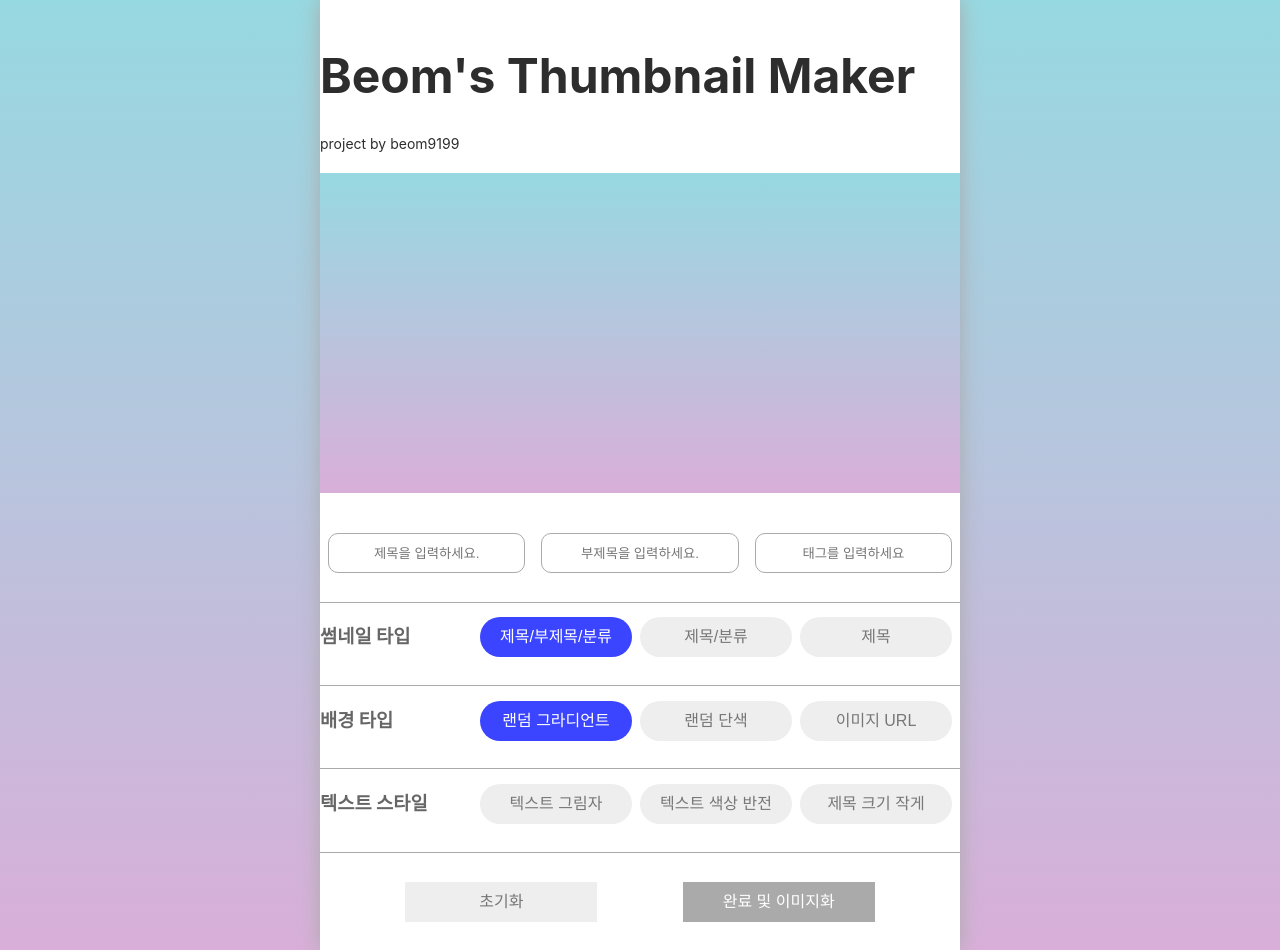
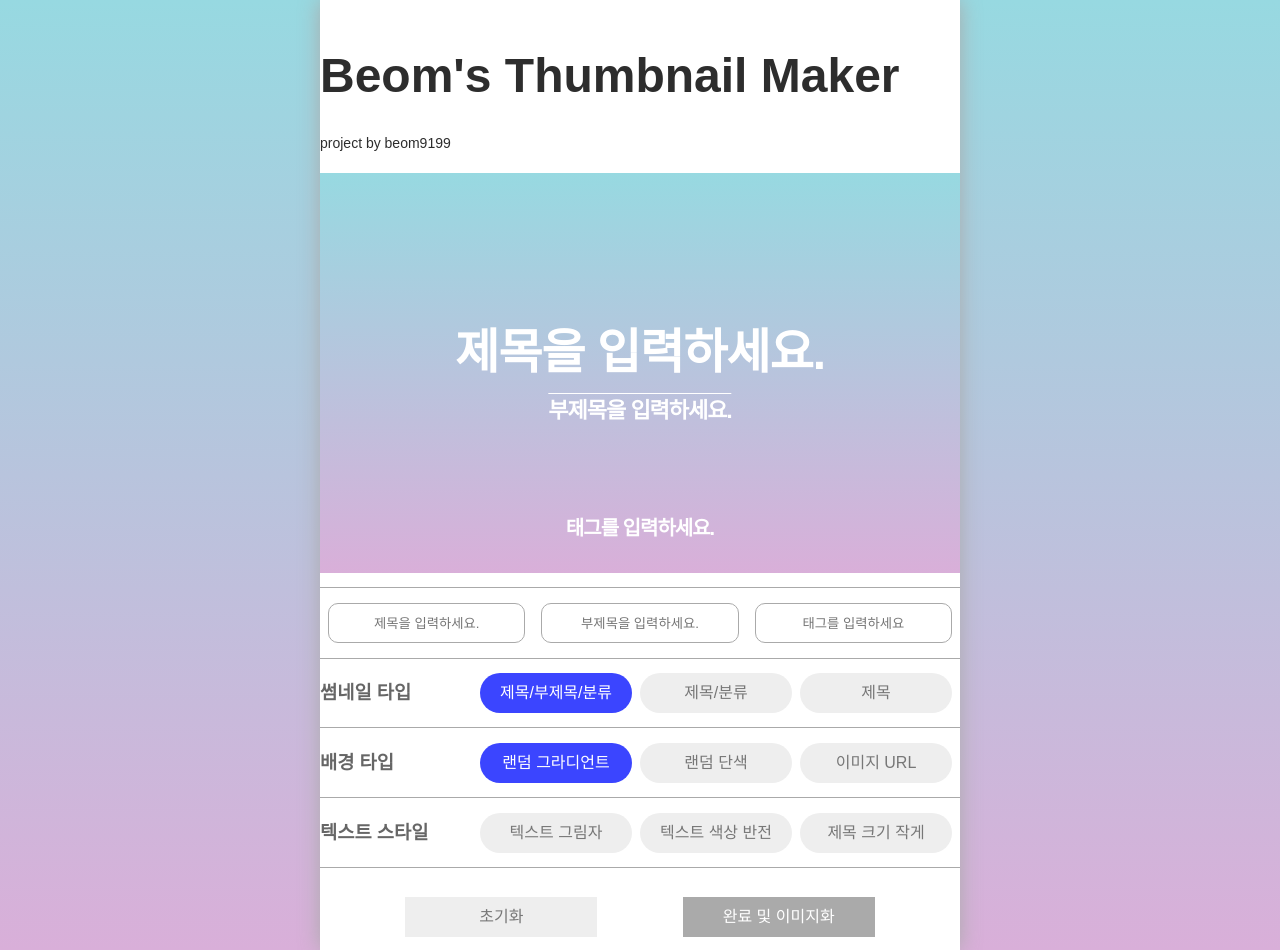
Before and after one commit to rlaqja9199/thumbnail-maker, a React (Create React App) app: page / in a window 1280 px wide. Built offline with nearby package versions, Linux system fonts and the light colour scheme.

Commit message:
화면구성 및 버튼 완료

```diff
--- a/src/App.css
+++ b/src/App.css
@@ -10,6 +10,7 @@ a { text-decoration: none; color: inherit; }
 li { list-style: none;}
 img { vertical-align : top; }
 body {
+  font-family: 'Noto Sans KR', sans-serif;
     font-size: 14px;
     line-height: 1.5;
     color: #2d2d2d;
@@ -125,6 +126,51 @@ button:hover{
 }
 
 
-canvas{
-  margin-bottom: 40px;
+#captureBox {
+  width: 100%;
+  height: 400px;
+  margin-bottom: 30px;
 }
+#thumbnailText {
+  height: 400px;
+  position: relative;
+  text-align: center;
+}
+#thumbTitle{
+  width: 100%;
+  position: absolute;
+  left: 50%;
+  top: 45%;
+  font-size: 48px;
+  font-weight: 600;
+  color: #fff;
+  letter-spacing: -1px;
+}
+#thumbSubTitle{
+  width: auto;
+  position: absolute;
+  left: 50%;
+  top: 60%;
+  font-size: 22px;
+  font-weight: 600;
+  color: #fff;
+  letter-spacing: -1px;
+}
+#thumbSubTitle #subLine {
+  width: 100%;
+  height: 1px;
+}
+#thumbTag {
+  width: 100%;
+  position: absolute;
+  left: 50%;
+  bottom: 5%;
+  font-size: 20px;
+  font-weight: 600;
+  color: #fff;
+  letter-spacing: -1px;
+}
+#textType .selected{
+  background: #3b45ff;
+  color: #fff;
+}
--- a/src/App.js
+++ b/src/App.js
@@ -6,9 +6,12 @@ function App() {
   const [bgColor, setBgColor] = useState();
   const [bgType, setBgType] = useState(1);
   const [thumbType, setThumbType] = useState("1");
-  const [title, setTitle] = useState("");
-  const [subTitle,setSubTitle] = useState("");
-  const [tag, setTag] = useState("");
+  const [title, setTitle] = useState("제목을 입력하세요.");
+  const [subTitle,setSubTitle] = useState("부제목을 입력하세요.");
+  const [tag, setTag] = useState("태그를 입력하세요.");
+  const [fontColor, setFontColor] = useState("#fff");
+  const [textShadow, setTextShadow] = useState("");
+  const [textSize, setTextSize] = useState("1");
   const gradientList = [
   "linear-gradient(45deg, #ff9a9e 0%, #fad0c4 99%, #fad0c4 100%)",
   "linear-gradient(to top, #a18cd1 0%, #fbc2eb 100%)",
@@ -65,6 +68,8 @@ function App() {
     "#3B9AE1",
     "#FEC260",
   ]
+
+  //썸네일 타입 버튼
   const typeThumbNail = (e)=>{
     setThumbType(
       e.target.value ==="1"? "1" : (e.target.value === "2"? "2" : "3")
@@ -72,6 +77,42 @@ function App() {
     console.log(thumbType);
     console.log(e.target.value)
   }
+
+  //텍스트 스타일 버튼
+  const textStyle = (e)=>{
+    console.log(e.target)
+    //버튼 색상변경
+    if(e.target.className === 'unselected'){
+      e.target.className = 'selected'
+    }else{
+      e.target.className = 'unselected'
+    }
+    //텍스트 섀도우
+    if(e.target.value === "shadow"){
+      if(e.target.className === 'selected'){
+        setTextShadow("3px 3px 5px rgb(0,0,0,40%)")
+      }else{
+        setTextShadow("")
+      }
+    }
+    //텍스트 컬러
+    if(e.target.value === "color"){
+      if(e.target.className === 'selected'){
+        setFontColor("#333")
+      }else {
+        setFontColor("#fff")
+      }
+    }
+    //글자크기
+    if(e.target.value === "textSize"){
+      if(e.target.className === 'selected'){
+        setTextSize("0.85")
+      }else{
+        setTextSize("1");
+      }
+    }
+  }
+  //랜덤 그라디언트 버튼
   const randomGra = ()=>{
     setBgType(1);
     const ranNum = Math.random();
@@ -80,6 +121,7 @@ function App() {
     setBgColor(gradientList[graNo])
     console.log(bgType)
   }
+  //랜덤 컬러 버튼
   const randomColor = ()=>{
     setBgType(2);
     const ranNum = Math.random();
@@ -91,79 +133,113 @@ function App() {
   const urlImg = ()=>{
     setBgType(3);
   }
+
+  //인풋 값 받아와서 썸네일에 넣어주기
+  const onChageText = (e)=>{
+    console.log(e.target.id)
+    if(e.target.id==="titleInput"){
+      if(!e.target.value){
+        setTitle("제목을 입력하세요.")
+      }else{
+        setTitle(e.target.value)
+      }
+    }else if(e.target.id==="subTitleInput"){
+      if(!e.target.value){
+        setSubTitle("부제목을 입력하세요.")
+      }else{
+        setSubTitle(e.target.value)
+      }
+    }else if(e.target.id==="tagInput"){
+      if(!e.target.value){
+        setTag("태그를 입력하세요.")
+      }else{
+        setTag(e.target.value)
+      }
+    }
+  }
+  //초기화 버튼
+  const resetBtn = (e)=>{
+    setTitle("제목을 입력하세요.");
+    setSubTitle("부제목을 입력하세요.");
+    setTag("태그를 입력하세요.");
+    randomGra()
+    typeThumbNail(e)
+  }
+
   useEffect(()=>{
-    const canvas = canvasRef.current;
-    const context = canvas.getContext('2d',{preserveDrawingBuffer: true});
-    const width = 800;
-    const height = 400;
-    const saveBtn = document.getElementById("saveBtn");
-    const onSaveClick = ()=>{
-      //배경이미지 나타내지않는 문제 발생
-      const url = canvas.toDataURL();
-      const a = document.createElement("a")
-      a.href = url;
-      a.download = "download.png"
-      a.click();
-      console.log(canvas.toDataURL());
-    }
-    saveBtn.addEventListener("click",onSaveClick);
-    // const gradient = context.createLinearGradient(0,0,400,200);
-    // gradient.addColorStop(0, '#ff9a9e');
-    // gradient.addColorStop(1, "#fad0c4");
-    // context.fillStyle = gradient;
-    // context.fillRect(0,0,width,height)
-
-    // context.font = "60px gothic";
-    // context.textAlign = "center"
-    // context.textBaseline = "middle"
-    // context.fillText(`야메때`,400,150)
+    // const canvas = canvasRef.current;
+    // const context = canvas.getContext('2d',{preserveDrawingBuffer: true});
+    // const width = 800;
+    // const height = 400;
+    // const saveBtn = document.getElementById("saveBtn");
+    // const onSaveClick = ()=>{
+    //   //배경이미지 나타내지않는 문제 발생
+    //   const url = canvas.toDataURL();
+    //   const a = document.createElement("a")
+    //   a.href = url;
+    //   a.download = "download.png"
+    //   a.click();
+    //   console.log(canvas.toDataURL());
+    // }
+    // saveBtn.addEventListener("click",onSaveClick);
     randomGra()
   },[])
 
   return (
     <div className="App" style={bgType===1? {backgroundImage:bgColor}: {backgroundColor:bgColor}}>
+      <form>
       <div id='makeBox'>
         <div className='inner'>
           <div id='titleBox'>
             <h1 id='title'>Beom's Thumbnail Maker</h1>
             <p>project by beom9199</p>
           </div>
-          <canvas width="800" height="400" style={bgType===1? {backgroundImage:bgColor}: {backgroundColor:bgColor}} id='canvasBox' ref={canvasRef}></canvas>
+          <div id='captureBox' style={bgType===1? {backgroundImage:bgColor}: {backgroundColor:bgColor}}>
+            <ul id='thumbnailText'>
+              <li id='thumbTitle' style={{color:fontColor, textShadow:textShadow, transform:`translate(-50%,-50%) scale(${textSize})`}} >{title}</li>
+              <li id='thumbSubTitle'  style={{display:thumbType==="1"? "block" : "none", color:fontColor, textShadow:textShadow, transform:`translate(-50%,-50%) scale(${textSize})`}}>
+                <div id='subLine' style={{background:fontColor}}></div>
+                {subTitle}
+              </li>
+              <li id='thumbTag'  style={{display:thumbType==="3"? "none" : "block", color:fontColor, textShadow:textShadow,  transform:`translateX(-50%) scale(${textSize})`}}>{tag}</li>
+            </ul>
+          </div>
           <div id='textBox'>
-            <input type="text" placeholder='제목을 입력하세요.' />
-            <input type="text" style={{display:thumbType==="1"? "block" : "none" }} placeholder='부제목을 입력하세요.' />
-            <input type="text" style={{display:thumbType==="3"? "none" : "block"}} placeholder='태그를 입력하세요' />
+            <input type="text" onChange={onChageText} id="titleInput" placeholder='제목을 입력하세요.' />
+            <input type="text" onChange={onChageText} id="subTitleInput" style={{display:thumbType==="1"? "block" : "none" }} placeholder='부제목을 입력하세요.' />
+            <input type="text" onChange={onChageText} id="tagInput" style={{display:thumbType==="3"? "none" : "block"}} placeholder='태그를 입력하세요' />
           </div>
           <ul id='thumbnailType'>
             <li>
               <h3 className='ulTitle'>썸네일 타입</h3>
             </li>
-            <li><button value="1" style={{background:thumbType==="1"? "#3b45ff" : "", color:thumbType==="1"? "#fff" : ""}} onClick={typeThumbNail}>제목/부제목/분류</button></li>
-            <li><button value="2" style={{background:thumbType==="2"? "#3b45ff" : "", color:thumbType==="2"? "#fff" : ""}} onClick={typeThumbNail}>제목/분류</button></li>
-            <li><button value="3" style={{background:thumbType==="3"? "#3b45ff" : "", color:thumbType==="3"? "#fff" : ""}} onClick={typeThumbNail}>제목</button></li>
+            <li><button type='button' value="1" style={{background:thumbType==="1"? "#3b45ff" : "", color:thumbType==="1"? "#fff" : ""}} onClick={typeThumbNail}>제목/부제목/분류</button></li>
+            <li><button type='button' value="2" style={{background:thumbType==="2"? "#3b45ff" : "", color:thumbType==="2"? "#fff" : ""}} onClick={typeThumbNail}>제목/분류</button></li>
+            <li><button type='button' value="3" style={{background:thumbType==="3"? "#3b45ff" : "", color:thumbType==="3"? "#fff" : ""}} onClick={typeThumbNail}>제목</button></li>
           </ul>
           <ul id='bgType'>
             <li>
               <h3 className='ulTitle'>배경 타입</h3>
             </li>
-            <li><button onClick={randomGra} style={{background:bgType===1? "#3b45ff" : "", color:bgType===1? "#fff" : ""}}>랜덤 그라디언트</button></li>
-            <li><button onClick={randomColor} style={{background:bgType===2? "#3b45ff" : "",  color:bgType===2? "#fff" : ""}}>랜덤 단색</button></li>
-            <li><button onClick={urlImg} style={{background:bgType===3? "#3b45ff" : "", color:bgType===3? "#fff" : ""}}>이미지 URL</button></li>
+            <li><button type='button' onClick={randomGra} style={{background:bgType===1? "#3b45ff" : "", color:bgType===1? "#fff" : ""}}>랜덤 그라디언트</button></li>
+            <li><button type='button' onClick={randomColor} style={{background:bgType===2? "#3b45ff" : "",  color:bgType===2? "#fff" : ""}}>랜덤 단색</button></li>
+            <li><button type='button' onClick={urlImg} style={{background:bgType===3? "#3b45ff" : "", color:bgType===3? "#fff" : ""}}>이미지 URL</button></li>
           </ul>
           <ul id='textType'>
             <li>
               <h3 className='ulTitle'>텍스트 스타일</h3>
             </li>
-            <li><button>텍스트 그림자</button></li>
-            <li><button>텍스트 색상 반전</button></li>
-            <li><button>제목 크기 작게</button></li>
+            <li><button type='button' value="shadow" className='unselected' onClick={textStyle}>텍스트 그림자</button></li>
+            <li><button type='button' value="color" className='unselected' onClick={textStyle}>텍스트 색상 반전</button></li>
+            <li><button type='button' value="textSize" className='unselected' onClick={textStyle}>제목 크기 작게</button></li>
           </ul>
           <div id='btnDiv'>
-            <button type='reset'>초기화</button>
-            <button id='saveBtn'>완료 및 이미지화</button>
+            <button value="1" type='reset' onClick={resetBtn}>초기화</button>
+            <button type='button' id='saveBtn'>완료 및 이미지화</button>
           </div>
         </div>
       </div>
+      </form>
     </div>
   );
 }
```
